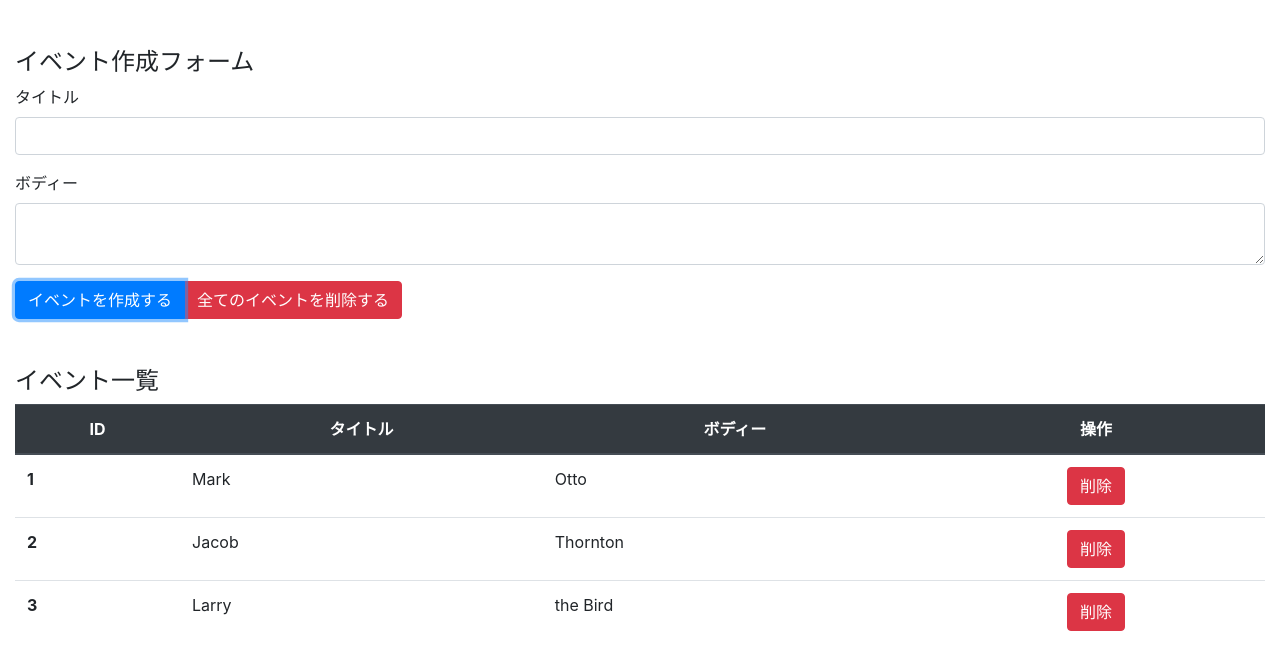
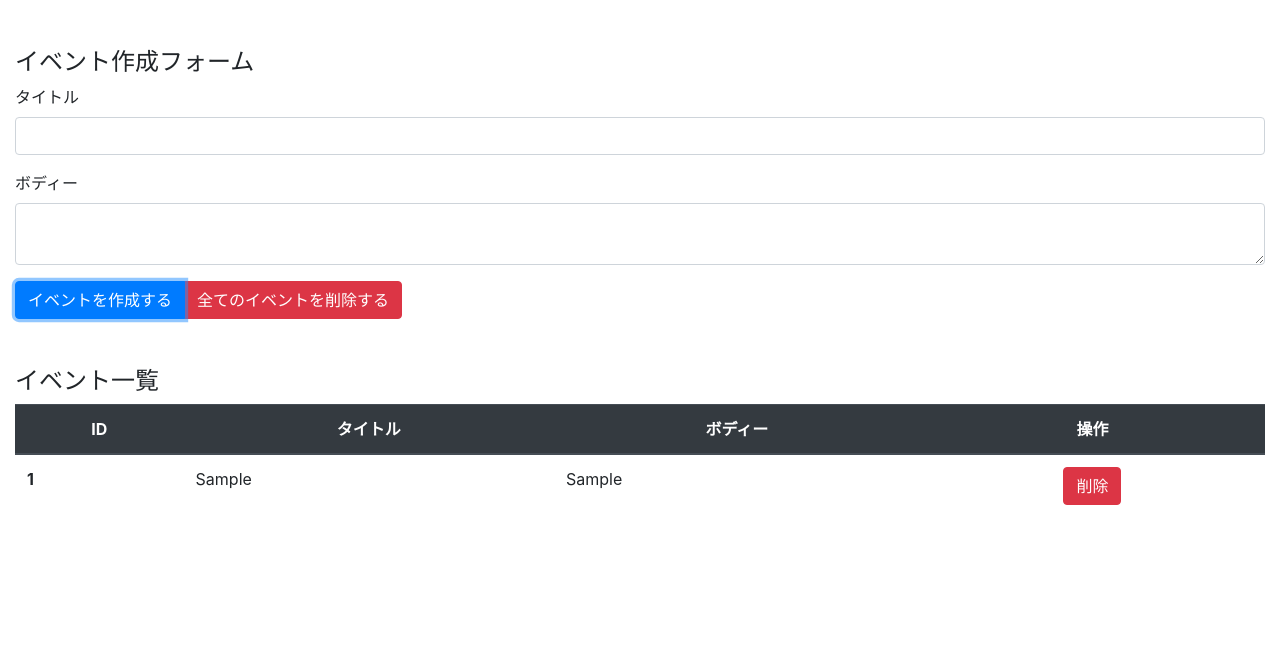
Before and after one commit to Frontend4Tribe/react-hooks-101, a React (Create React App) app: page / in a window 1280 px wide. Both pictures are taken after typing "Sample", "Sample" into the empty fields and a click on the button "イベントを作成する". Shown: the top 670 px of the page. Built offline with nearby package versions, Linux system fonts and the light colour scheme.

Commit message:
display events refactor and implement remove event button

```diff
--- a/src/components/App.js
+++ b/src/components/App.js
@@ -1,6 +1,7 @@
 import React, { useReducer, useState } from 'react'
 import 'bootstrap/dist/css/bootstrap.min.css';
 
+import Event from './Event'
 import reducer from '../reducers'
 
 const App = () => {
@@ -20,8 +21,6 @@ const App = () => {
     setTitle('')
     setBody('')
   }
-
-  console.log({state})
 
   return (
     <div className="container-fluid">
@@ -51,24 +50,7 @@ const App = () => {
           </tr>
         </thead>
         <tbody>
-          <tr>
-            <th scope="row">1</th>
-            <td>Mark</td>
-            <td>Otto</td>
-            <td className="text-center"><button className="btn btn-danger btm-sm">削除</button></td>
-          </tr>
-          <tr>
-            <th scope="row">2</th>
-            <td>Jacob</td>
-            <td>Thornton</td>
-            <td className="text-center"><button className="btn btn-danger btm-sm">削除</button></td>
-          </tr>
-          <tr>
-            <th scope="row">3</th>
-            <td>Larry</td>
-            <td>the Bird</td>
-            <td className="text-center"><button className="btn btn-danger btm-sm">削除</button></td>
-          </tr>
+          { state.map((event, index) => (<Event key={index} event={event} dispatch={dispatch} />)) }
         </tbody>
       </table>
     </div>
--- /dev/null
+++ b/src/components/Event.js
@@ -0,0 +1,22 @@
+import React from 'react'
+
+const Event = ({ dispatch, event }) => {
+    const id = event.id
+    const handleClickDeleteButton = e => {
+    e.preventDefault()
+        dispatch({
+            type: 'DELETE_EVENT', id
+        })
+    }
+
+    return (
+        <tr>
+            <th scope="row">{event.id}</th>
+            <td>{event.title}</td>
+            <td>{event.body}</td>
+            <td className="text-center"><button className="btn btn-danger btm-sm" onClick={handleClickDeleteButton}>削除</button></td>
+        </tr>
+    )
+}
+
+export default Event
--- a/src/reducers/index.js
+++ b/src/reducers/index.js
@@ -42,7 +42,7 @@ const events = (state = [], action) => {
             const id = length === 0 ? 1 : state[length - 1].id + 1
             return [...state, { id, ...event }]
         case 'DELETE_EVENT':
-            return state
+            return state.filter(event => event.id !== action.id)
         case 'DELETE_ALL_EVENT':
             return []
         default:
```
